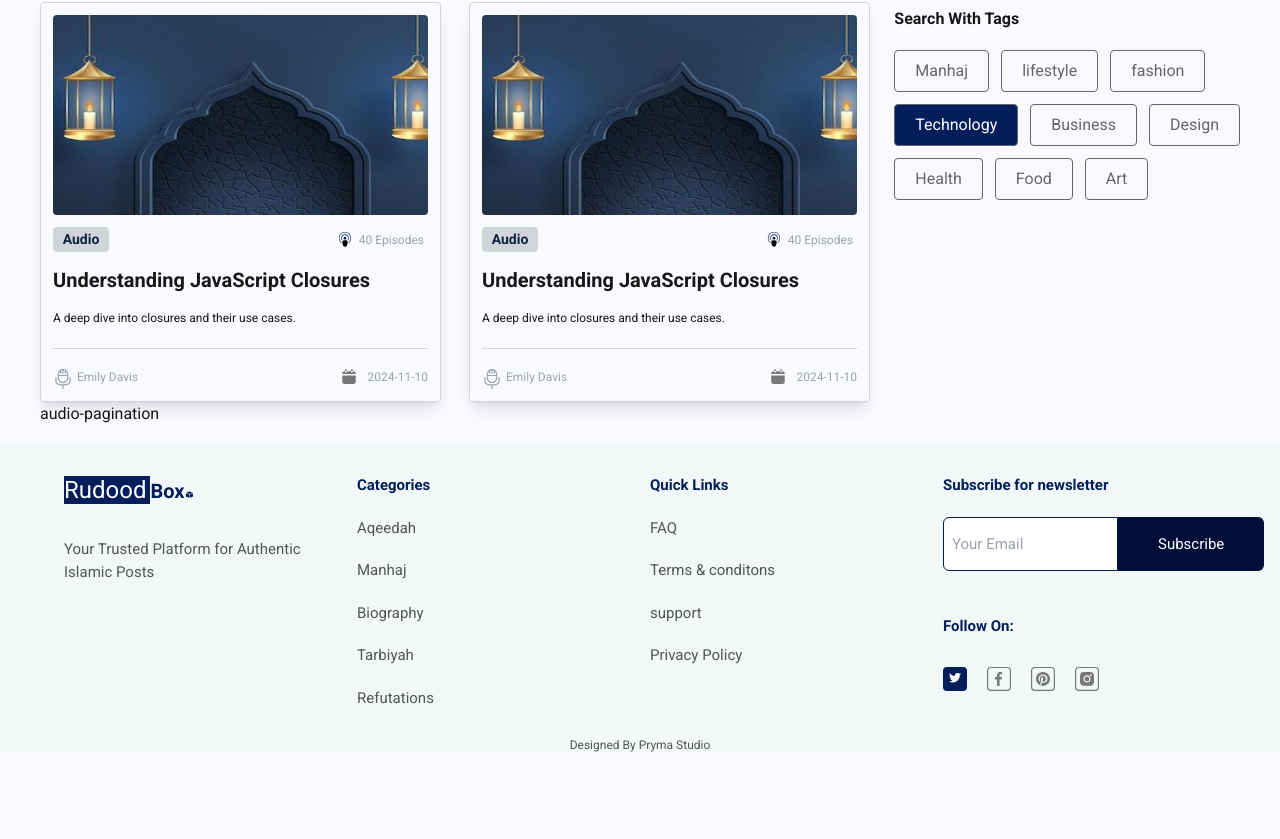
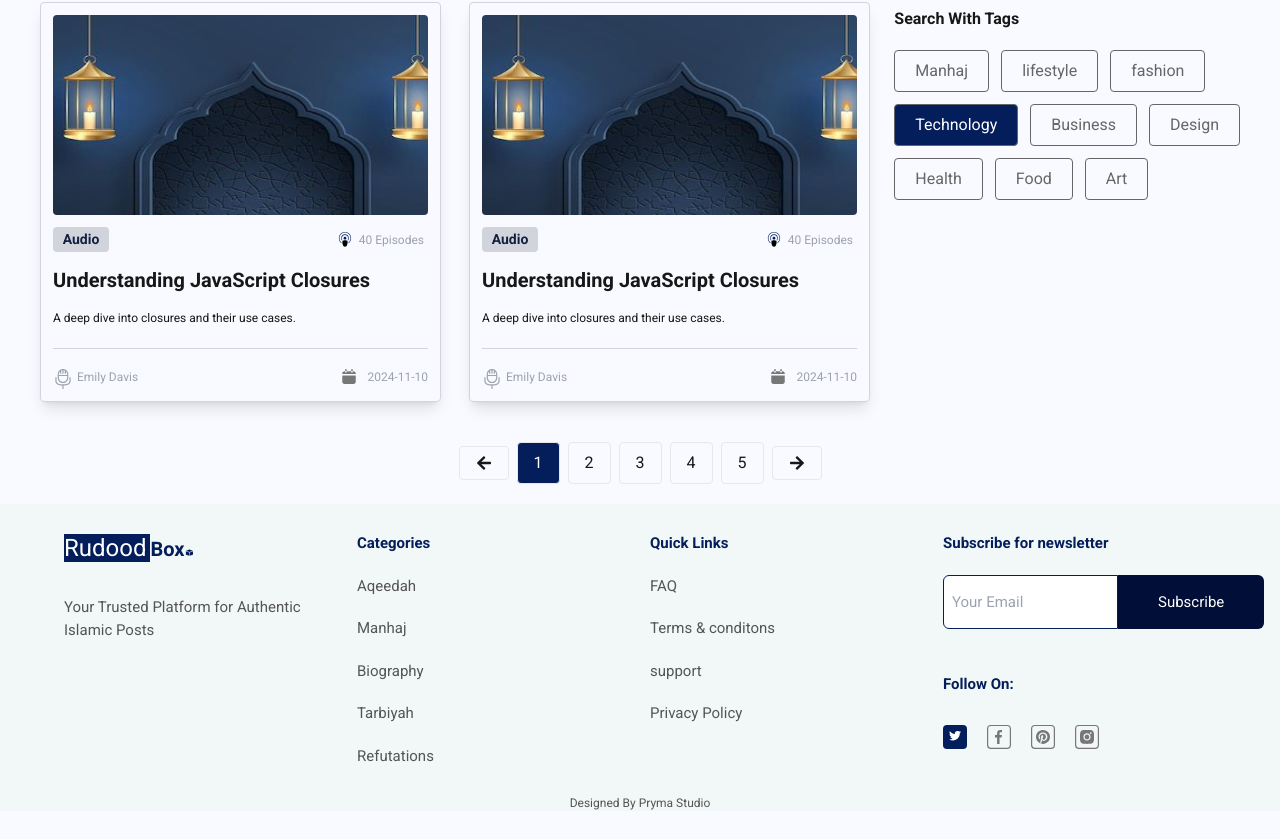
Before and after one commit to salafidevelopers/refutations, a Next.js app: page / in a window 1280 px wide. Shown: the part 970-1809 px from the top of the page. Before the commit the page ends 1751 px from the top, so only its background shows below. Built offline with nearby package versions, Linux system fonts and the light colour scheme.

Commit message:
modified pagination

```diff
--- a/src/components/audio/audio-pagination.tsx
+++ b/src/components/audio/audio-pagination.tsx
@@ -1,5 +1,27 @@
+import React from "react";
+
+import { FaArrowLeft, FaArrowRight } from "react-icons/fa";
+
 export default function Pagination() {
   return (
-    <div>audio-pagination</div>
-  )
+    // Container for the pagination component
+    <div className="mt-10 flex items-center justify-center space-x-2">
+      {/* Previous button with left arrow icon */}
+      <button className="flex items-center rounded border px-4 py-2">
+        <FaArrowLeft className="" />
+      </button>
+      {/* Page number 1 to 5*/}
+      <span className="rounded border bg-[#041D5B] px-4 py-2 text-white">
+        1
+      </span>
+      <span className="rounded border px-4 py-2">2</span>
+      <span className="rounded border px-4 py-2">3</span>
+      <span className="rounded border px-4 py-2">4</span>
+      <span className="rounded border px-4 py-2">5</span>
+      {/* Next button with right arrow icon */}
+      <button className="rounded border px-4 py-2">
+        <FaArrowRight className="" />
+      </button>
+    </div>
+  );
 }
```
Also changed, not shown: 1 other file (tests, documents, lock files or other folders).
